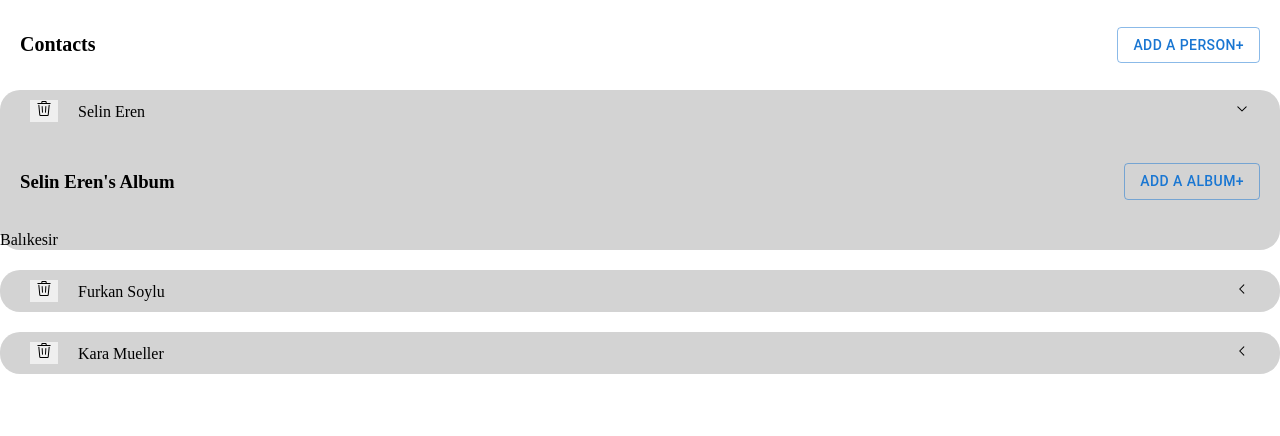
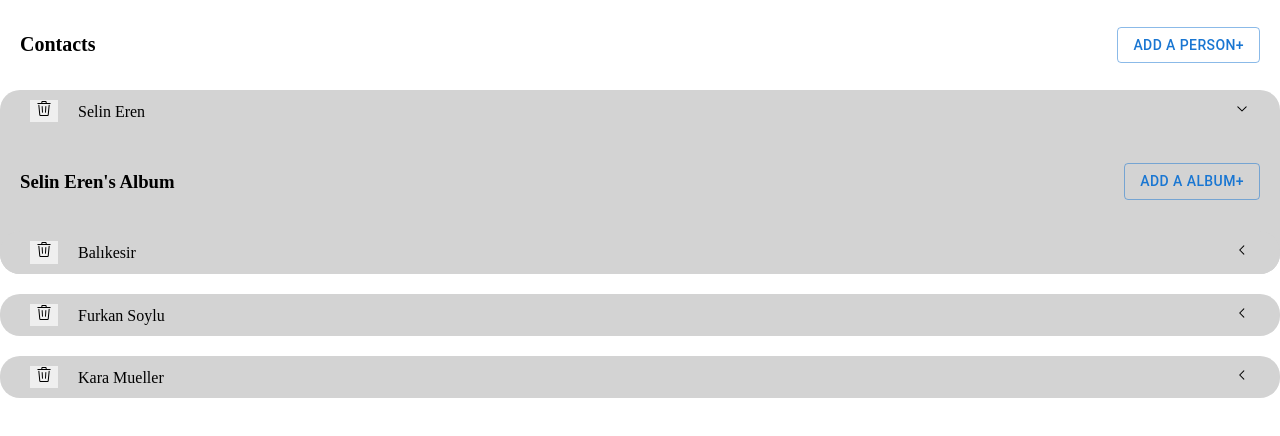
Before and after one commit to furkansylu97/ReduxToolkitQueryProject, a React (Vite) app in the folder ReduxToolkitQueryProject/: page / in a window 1280 px wide. Both pictures are taken after a click on the element 1242 px from the left and 110 px from the top of the page. Shown: the top 436 px of the page. Built offline with nearby package versions, Linux system fonts and the light colour scheme; data requests are answered from the project's data file.

Commit message:
Listing and Deleting actions of Albums were performed

```diff
--- a/ReduxToolkitQueryProject/src/components/AlbumListItem.jsx
+++ b/ReduxToolkitQueryProject/src/components/AlbumListItem.jsx
@@ -1,9 +1,40 @@
-import React from 'react'
+import React from "react";
+import ExpandablePanel from "./ExpandablePanel";
+import PhotoList from "./PhotoList";
+import CircularProgress from "@mui/material/CircularProgress";
+import { GoTrash } from "react-icons/go";
+import { useRemoveAlbumMutation } from "../store";
 
-function AlbumListItem({album}) {
+function AlbumListItem({ album }) {
+
+    const [removeAlbum, results] = useRemoveAlbumMutation();
+
+    const handleClick = () => {
+      removeAlbum(album);
+    };
+
+  const header = (
+    <>
+      <button
+        style={{ marginRight: "20px", border: "none", cursor: "pointer" }}
+        onClick={handleClick}
+      >
+        {results.isLoading ? (
+          <CircularProgress style={{ width: "20px", height: "20px" }} />
+        ) : (
+          <GoTrash />
+        )}
+      </button>
+      {album.title}
+    </>
+  );
   return (
-    <div>{album.title}</div>
-  )
+    <div>
+      <ExpandablePanel header={header}>
+        <PhotoList album={album} />
+      </ExpandablePanel>
+    </div>
+  );
 }
 
-export default AlbumListItem
+export default AlbumListItem;
--- /dev/null
+++ b/ReduxToolkitQueryProject/src/components/PhotoList.jsx
@@ -0,0 +1,9 @@
+import React from 'react'
+
+function PhotoList() {
+  return (
+    <div>PhotoList</div>
+  )
+}
+
+export default PhotoList
```
